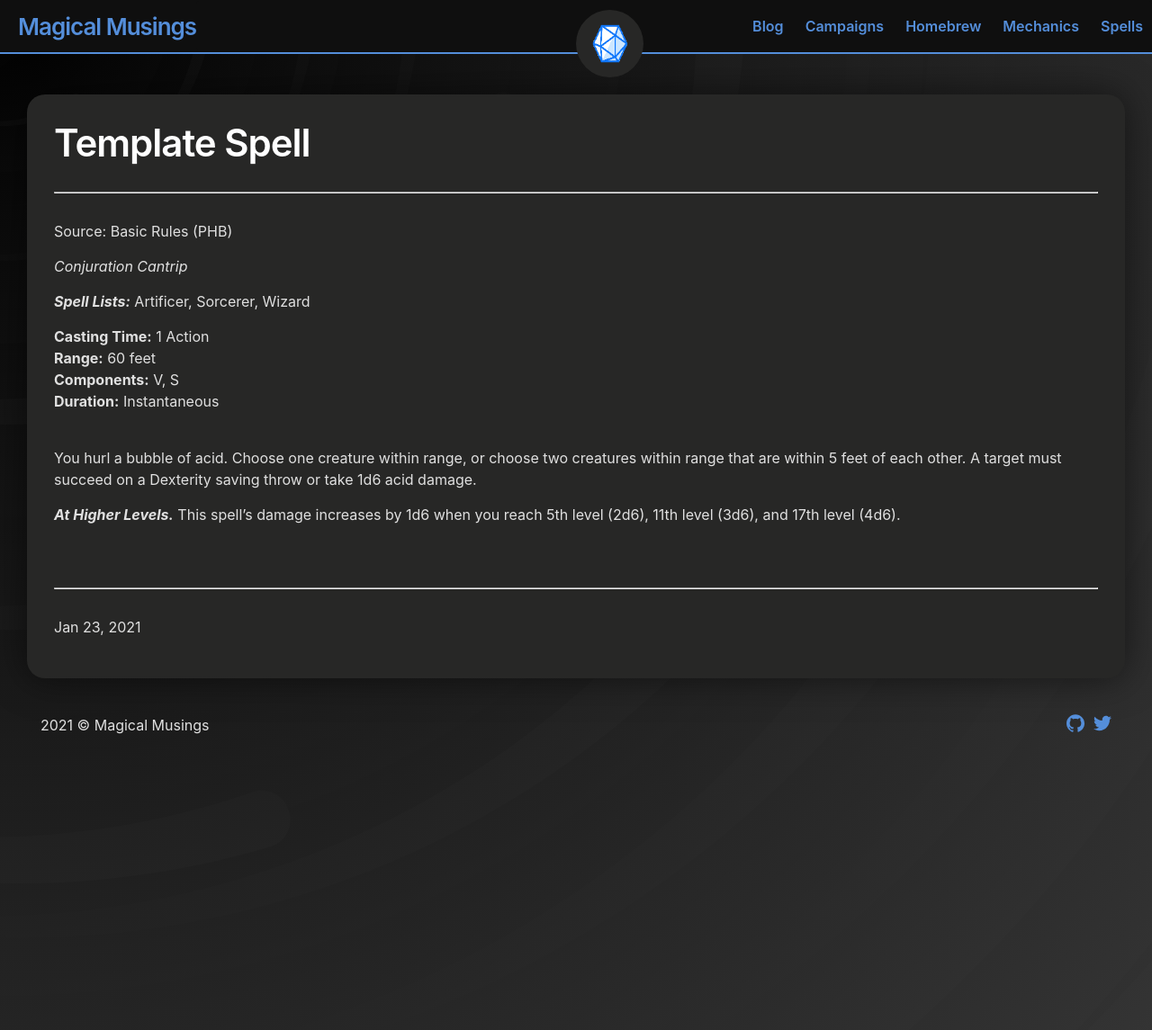
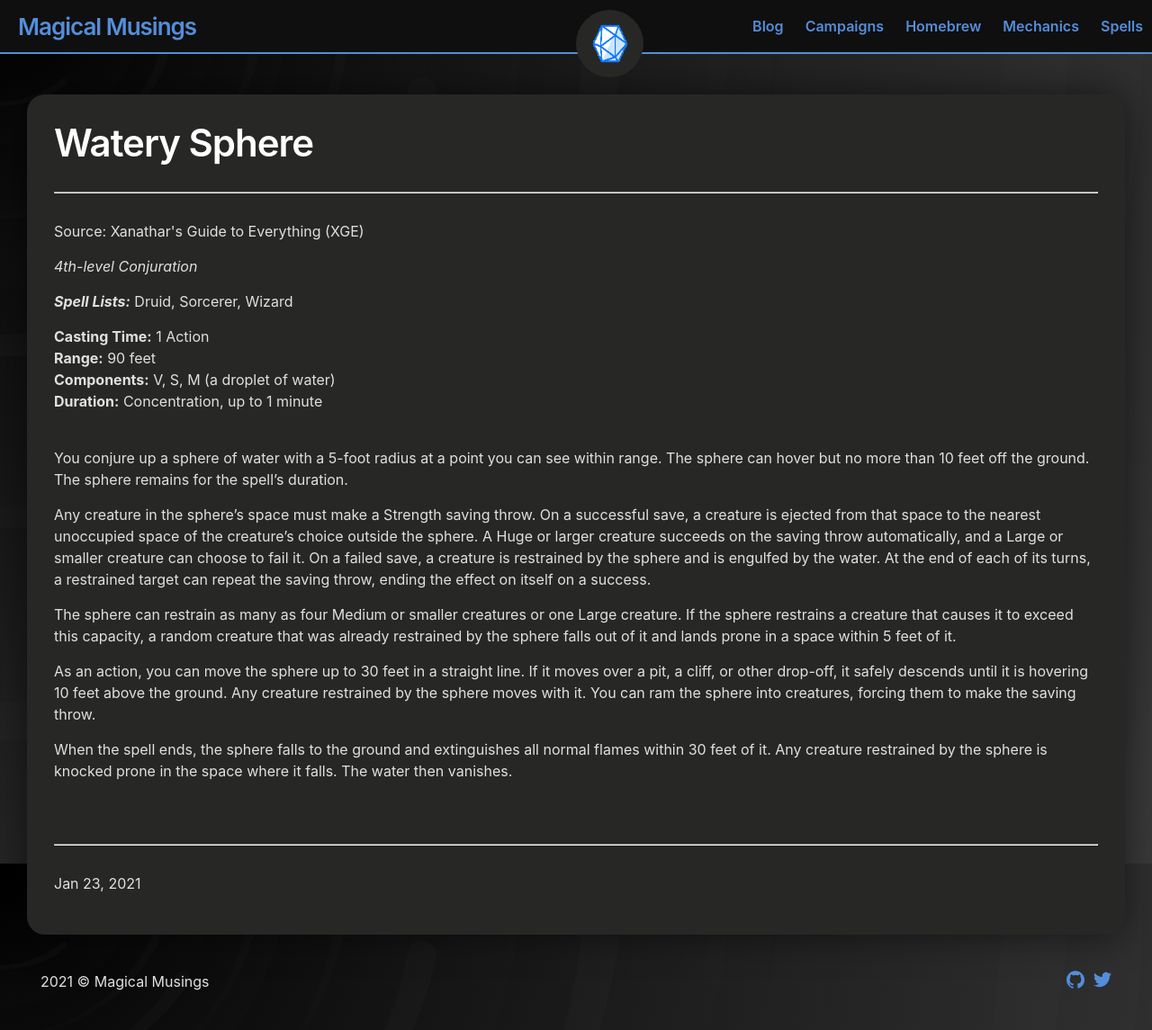
Before and after one commit to andersthemagi/magicalmusings.github.io, a Jekyll site: the page built from _posts/spells/fourth-level/2021-01-23-spells-4-watery-sphere.md, in a window 1280 px wide and 1145 px high. Shown: the whole window at 90% size. Built offline with Jekyll 4.4.1, drawn with Linux system fonts in a browser that asks for light colours.

Commit message:
finished 4th-level spells

```diff
--- a/_posts/spells/fourth-level/2021-01-23-spells-4-watery-sphere.md
+++ b/_posts/spells/fourth-level/2021-01-23-spells-4-watery-sphere.md
@@ -1,18 +1,24 @@
 ---
-title: Template Spell
-permalink: "/spells/cantrips/template-spell/"
+title: Watery Sphere
+permalink: "/spells/fourth-level/watery-sphere/"
 layout: spell-post
-categories: [Spells, Cantrips]
-tags: [Artificer, Sorcerer, Wizard]
-source: "Basic Rules (PHB)"
-spell-level: Cantrip
+categories: [Spells, Fourth Level]
+tags: [Druid, Sorcerer, Wizard]
+source: "Xanathar's Guide to Everything (XGE)"
+spell-level: 4th-level
 school: Conjuration
 casting-time: "1 Action"
-range: "60 feet"
-components: "V, S"
-duration: "Instantaneous"
+range: "90 feet"
+components: "V, S, M (a droplet of water)"
+duration: "Concentration, up to 1 minute"
 ---
 
-You hurl a bubble of acid. Choose one creature within range, or choose two creatures within range that are within 5 feet of each other. A target must succeed on a Dexterity saving throw or take 1d6 acid damage.
+You conjure up a sphere of water with a 5-foot radius at a point you can see within range. The sphere can hover but no more than 10 feet off the ground. The sphere remains for the spell's duration.
 
-***At Higher Levels.*** This spell’s damage increases by 1d6 when you reach 5th level (2d6), 11th level (3d6), and 17th level (4d6).
+Any creature in the sphere's space must make a Strength saving throw. On a successful save, a creature is ejected from that space to the nearest unoccupied space of the creature's choice outside the sphere. A Huge or larger creature succeeds on the saving throw automatically, and a Large or smaller creature can choose to fail it. On a failed save, a creature is restrained by the sphere and is engulfed by the water. At the end of each of its turns, a restrained target can repeat the saving throw, ending the effect on itself on a success.
+
+The sphere can restrain as many as four Medium or smaller creatures or one Large creature. If the sphere restrains a creature that causes it to exceed this capacity, a random creature that was already restrained by the sphere falls out of it and lands prone in a space within 5 feet of it.
+
+As an action, you can move the sphere up to 30 feet in a straight line. If it moves over a pit, a cliff, or other drop-off, it safely descends until it is hovering 10 feet above the ground. Any creature restrained by the sphere moves with it. You can ram the sphere into creatures, forcing them to make the saving throw.
+
+When the spell ends, the sphere falls to the ground and extinguishes all normal flames within 30 feet of it. Any creature restrained by the sphere is knocked prone in the space where it falls. The water then vanishes.
```
Also changed, not shown: _posts/spells/fourth-level/2021-01-23-spells-4-summon-elemental.md (+13 -11 lines), _posts/spells/fourth-level/2021-01-23-spells-4-summon-greater-demon.md (+16 -10 lines), _posts/spells/fourth-level/2021-01-23-spells-4-wall-of-fire.md (+15 -11 lines).
